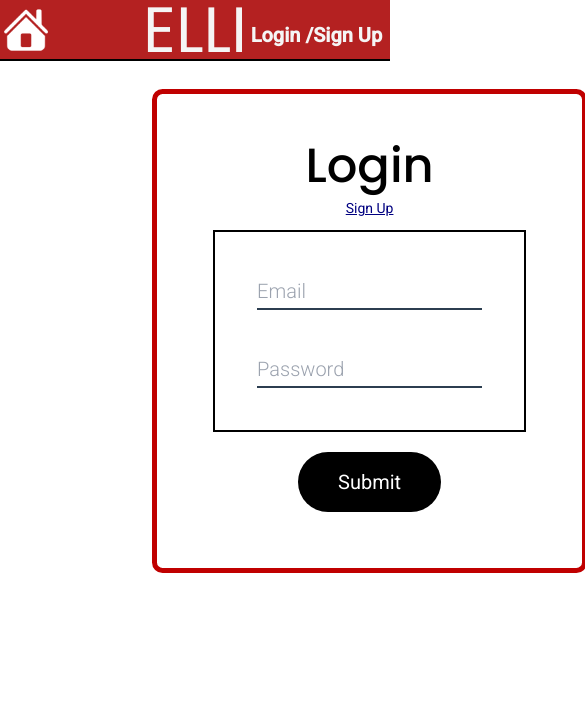
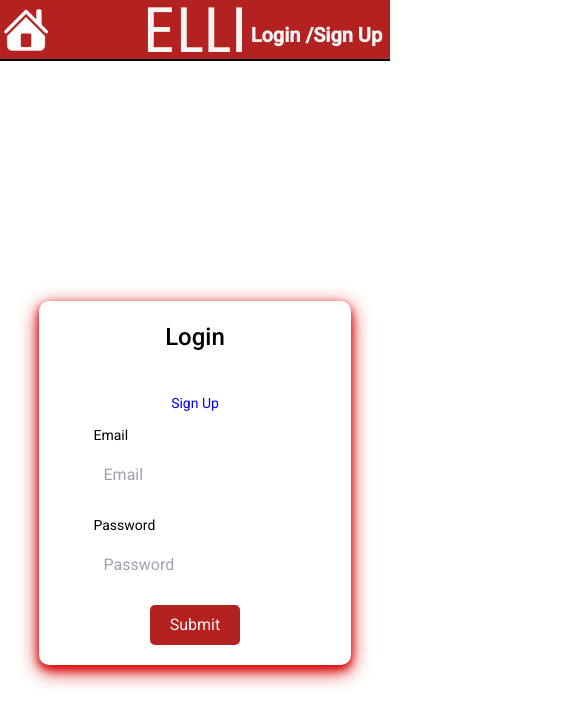
Before and after one commit to blbarr01/EnglishLearningInitiative, an Angular app in the folder ELLI/: page /login in a window 390 px wide. Shown: the top 726 px of the page, 585 px wide, since content can reach past the window. Built offline with nearby package versions, Linux system fonts and the light colour scheme.

Commit message:
"made responsive ui changes to the componend and worked with some UX components as well"

```diff
--- a/ELLI/src/app/features/login/login.component.css
+++ b/ELLI/src/app/features/login/login.component.css
@@ -1,156 +1,114 @@
-
-.login-container{
-background-color: #fff; /* Set background color of container to white */
-padding-bottom: 3em; /* Add padding to the bottom of the container */
-padding-top: 2em; /* Add padding to the top of the container */
+/* Set the font style to black */
+body {
+  color: black;
+  font-family: Arial, sans-serif;
+  margin: 0;
 }
 
-.login-link{
-  text-align: center; /* Center the text within the link */
-  color: navy;  /*signup link color */
-  text-decoration: underline; /* Add an underline to the text  */
-  }
-  .login-link:hover{
-  cursor: pointer; /* Change cursor to a pointer when hovering over the link */
-  }
-  .container {
-    /* Set background color to white */
-    background-color: #fff;
-    /* Center the container and set a margin of 39% on both sides */
-    margin: auto 39%;
-    /* Set height to automatically fit the content */
-    height: fit-content;
-    /* Set width to automatically fit the content */
-    width: fit-content;
-    padding: 4em; /*Add padding of 4em to the container */
-    border: 5px solid rgb(192, 0, 0); /* adding  border to the login container */
-    border-radius: .66rem; /* Set border-radius of the container to 0.66rem */
-    margin-bottom: 3em; /* Add margin-bottom of 3em to the container */
+/* Center the form and set it to a square layout using flex */
+.login-container {
+  display: flex;
+  align-items: center;
+  justify-content: center;
+  height: 100vh;
 }
 
-
-    #main-form{
-      /* Add a 2px solid black border to the main form */
-      border: 2px solid rgb(0, 0, 0);
-      }
-      label {
-      /*Display the label as a block */
-      display: block;
-      /* Hide the label */
-      display: none;
+.container {
+  display: flex;
+  flex-direction: column;
+  align-items: center;
+  background-color: white;
+  padding: 40px;
+  border-radius: 10px;
+  box-shadow: 0 4px 8px 0 rgb(215, 10, 10), 0 6px 20px 0 rgb(215, 10, 10);
+  width: 80%;
+  max-width: 400px;
 }
 
-      .form-element {
-      /* Add a margin of 3em to the form element */
-      margin: 3em;
+/* Center the form heading and make it bigger */
+.center {
+  text-align: center;
+  margin-bottom: 20px;
+  font-size: 24px;
 }
 
-      input {
-        /* Set height of the input field to 2.25rem */
-        height: 2.25rem;
-        /* Set font size of the input field to 1.25rem */
-        font-size: 1.25rem;
-        /* Remove the border of the input field */
-        border: none;
-        /* Add a 2px solid #2c3e50 border to the bottom of the input field */
-        border-bottom: 2px solid #2c3e50;
-        /* Set font weight to 100 */
-        font-weight: 100;
-        /* Enable the border box sizing for the input field */
-        box-sizing: border-box;
+/* Set the sign up link style to blue */
+.login-link {
+  text-align: center;
+  margin-top: 20px;
+  cursor: pointer;
+  color: blue;
 }
 
-        input:focus {
-          /* Remove the outline when input field is in focus /
-          outline: none;
-          / Change the border-bottom to 4px solid #8eadcd when input field is in focus */
-          border-bottom: 4px solid #8eadcd;
+/* Style the form elements */
+.form-element {
+  display: flex;
+  flex-direction: column;
+  margin-bottom: 20px;
 }
 
-          input.alert {
-          /* Change the border-bottom to 2px solid red for input fields with "alert" class */
-          border-bottom: 2px solid red;
+label {
+  margin-bottom: 10px;
 }
 
-          input.valid {
-          /* Change the border-bottom to 2px solid rgb(46, 221, 46) for input fields with "valid" class */
-          border-bottom: 2px solid rgb(46, 221, 46);
+input[type="text"],
+input[type="password"] {
+  padding: 10px;
+  border-radius: 5px;
+  border: black;
+  font-size: 16px;
 }
 
-          .center {
-          /* Center the text within the element with "center" class */
-          text-align: center;
+/* Style the submit button */
+#submit-btn {
+  background-color: rgb(180, 33, 33);
+  color: rgb(248, 243, 243);
+  padding: 10px 20px;
+  border-radius: 5px;
+  border: none;
+  font-size: 16px;
+  cursor: pointer;
 }
 
-
-
-
-          h2 {
-            /* Set font size of the h2 element to 3.00rem */
-            font-size: 3.00rem;
-            /*Set color of the h2 element to var(--matador-black) */
-            color: var(--matador-black);
-            /* Set font family of the h2 element to "Poppins" */
-            font-family: "Poppins";
+/* Add hover effect to submit button */
+#submit-btn:hover {
+  background-color: rgb(215, 10, 10);
 }
 
-            button {
-              /* Center the button horizontally */
-              margin: 0 auto;
-              /* Set the padding of the button to 1.25rem 2.50rem */
-              padding: 1.25rem 2.50rem;
-              /* Set the border-radius of the button to 3.25rem */
-              border-radius: 3.25rem;
-              /* Set the background color of the button to var(--matador-black) */
-              background: var(--matador-black);
-              /* Set the text color of the button to #fff */
-              color: #fff;
-              /* Remove the border of the button */
-              border: none;
-              /* Set the font size of the button text to 1.25rem */
-              font-size: 1.25rem;
+/* Media Queries */
+
+/* Small devices (portrait phones, 300px and up) */
+@media (min-width: 300px) {
+  .container {
+    padding: 20px;
+  }
 }
 
-              button:hover {
-                /* Add 4px solid #8eadcd border when button is hovered over */
-                border: 4px solid #8eadcd;
+/* Small devices (landscape phones, 576px and up) */
+@media (min-width: 576px) {
+  .container {
+    padding: 30px;
+  }
 }
 
-                .btn-container {
-                /* Set the display property to flex for the btn-container class */
-                display: flex;
-                /* Center the buttons horizontally within the btn-container class */
-                justify-content: space-around;
-                /* Add a margin-top of 20px to the btn-container class */
-                margin-top: 20px;
+/* Medium devices (tablets, 768px and up) */
+@media (min-width: 768px) {
+  .container {
+    padding: 40px;
+    max-width: 500px;
+  }
 }
 
-                .semester-input {
-                /* Set the display property to inline for the semester-input class */
-                display: inline;
-                /* Set the width of the semester-input class to 50% */
-                width: 50%;
+/* Large devices (desktops, 992px and up) */
+@media (min-width: 992px) {
+  .container {
+    max-width: 600px;
+  }
 }
 
-                .semester-container {
-                  /* Set the display property to flex for the semester-container class */
-                  display: flex;
+/* Extra large devices (large desktops, 1200px and up) */
+@media (min-width: 1200px) {
+  .container {
+    max-width: 700px;
   }
-
-                  textarea {
-                  /* Set the font-style property to inherit for the textarea element */
-                  font-style: inherit;
-                  /* Set the width of the textarea element to 100% */
-                  width: 100%;
-                  /* Set the height of the textarea element to 7em */
-                  height: 7em;
-                  /* Set the box-sizing property to border-box for the textarea element */
-                  box-sizing: border-box;
-                  /* Set the font size of the text inside the textarea element to 1.10rem */
-                  font-size: 1.00rem;
 }
-
-                  textarea:focus {
-                  /* Add 2px solid #8eadcd outline when the textarea element is focused */
-                  outline: 2px solid #8eadcd;
-                  }
```
Lines whose indentation alone changed are shown as unchanged.
